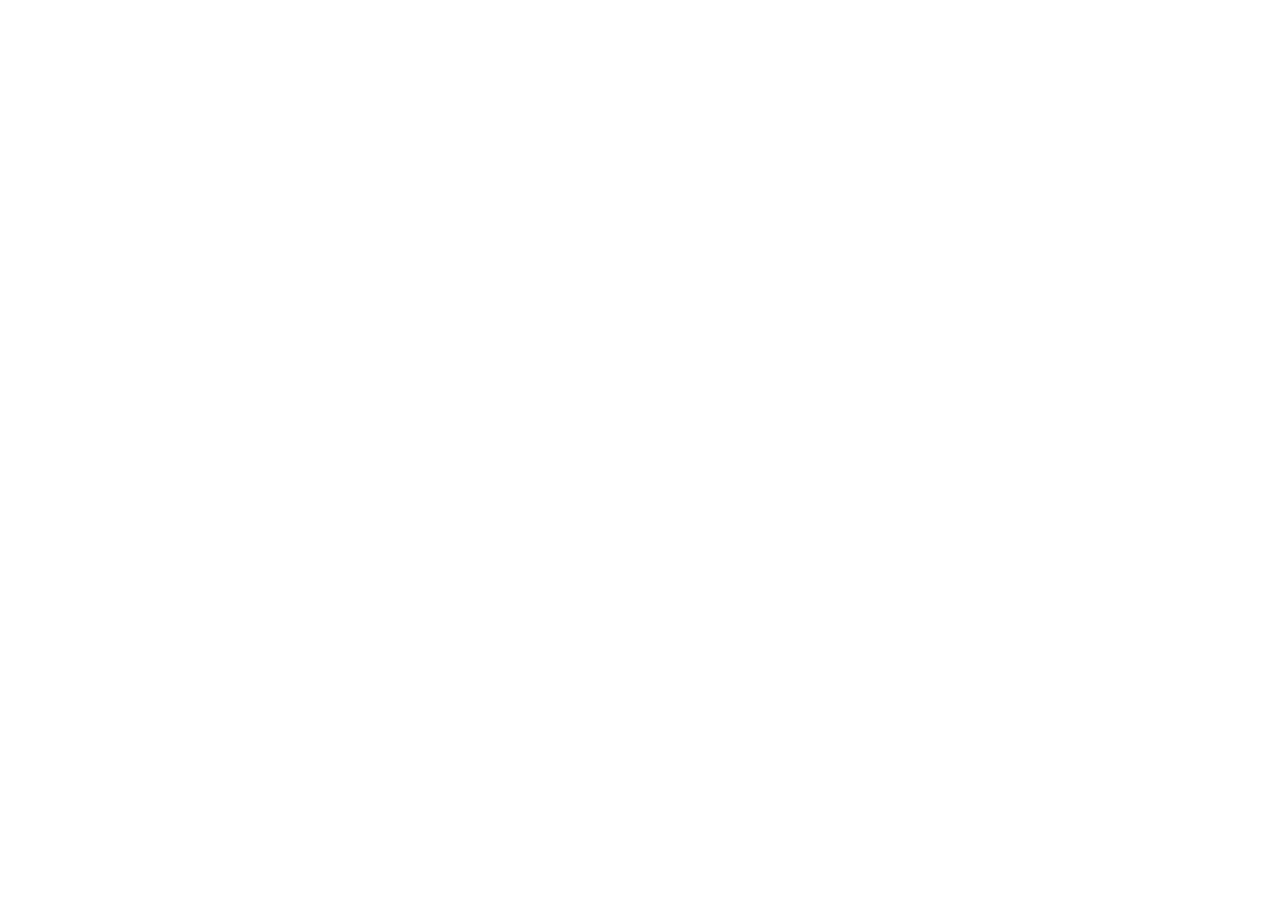
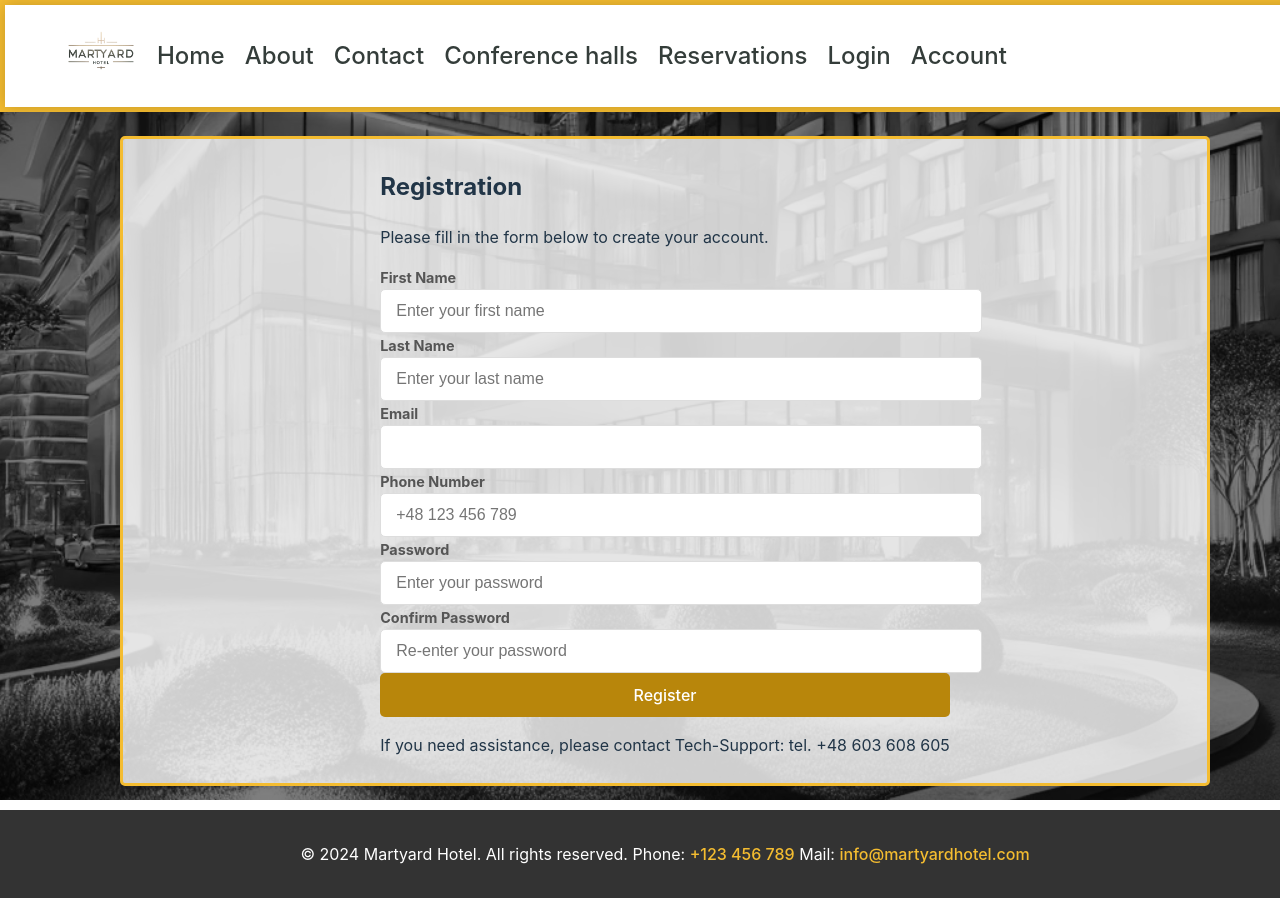
Before and after one commit to sajnogkuba/Platform_For_Hotel_Business_Sales_Department, a React (Vite) app in the folder frontend/: page /registration in a window 1280 px wide. Before the commit this address had no page. Before the commit the page ends 800 px from the top, so only its background shows below. Built offline with nearby package versions, Linux system fonts and the light colour scheme.

Commit message:
add RegisterPage

```diff
--- a/frontend/src/App.jsx
+++ b/frontend/src/App.jsx
@@ -3,6 +3,7 @@
 import ContactPage from "./pages/ContactPage/ContactPage.jsx";
 import LoginPage from "./pages/LoginPage/LoginPage.jsx";
 import CustomerLogin from "./pages/CustomerLogin/CustomerLogin.jsx";
+import RegisterPage from "./pages/RegisterPage/RegisterPage.jsx";
 
 function App() {
     return (
@@ -12,6 +13,7 @@
                 <Route path="/contact" element={<ContactPage />} />
                 <Route path="/login" element={<LoginPage />} />
                 <Route path="/customerLogin" element={<CustomerLogin />} />
+                <Route path="/registration" element={<RegisterPage />} />
             </Routes>
         </Router>
     );
--- a/frontend/src/components/LoginForm/LoginForm.css
+++ b/frontend/src/components/Form/Form.css
@@ -1,4 +1,4 @@
-.login-form {
+.form {
     background: white;
     padding: 40px 40px;
     border-radius: 12px;
@@ -7,14 +7,14 @@
 
 }
 
-.login-form h2 {
+.form h2 {
     margin-bottom: 10px;
     font-size: 1.8rem;
     color: #333;
     text-align: center;
 }
 
-.login-form p {
+.form p {
     margin-bottom: 20px;
     margin-top: 10px;
     font-size: 1rem;
@@ -22,7 +22,7 @@
     color: #555;
 }
 
-.login-form form {
+.form form {
     padding: 15px;
     display: flex;
     flex-direction: column;
--- /dev/null
+++ b/frontend/src/components/Form/Form.jsx
@@ -0,0 +1,24 @@
+import React from 'react';
+import Input from '../Input/Input.jsx';
+import Button from '../Button/Button.jsx';
+
+const Form = ({ inputs, button, onSubmit }) => {
+    return (
+        <form onSubmit={onSubmit} className="form">
+            {inputs.map((input, index) => (
+                <Input
+                    key={index}
+                    label={input.label}
+                    id={input.id}
+                    type={input.type}
+                    name={input.name}
+                    placeholder={input.placeholder}
+                    required={input.required}
+                />
+            ))}
+            <Button text={button.text} type={button.type || 'submit'} />
+        </form>
+    );
+};
+
+export default Form;
--- a/frontend/src/components/Input/Input.jsx
+++ b/frontend/src/components/Input/Input.jsx
@@ -1,11 +1,11 @@
 import React from 'react';
 import './Input.css';
 
-const Input = ({ label, id, type, name, required = false }) => {
+const Input = ({ label, id, type, name, placeholder = "", required = false }) => {
     return (
         <div className="input-group">
             <label htmlFor={id}>{label}</label>
-            <input type={type} id={id} name={name} required={required} />
+            <input type={type} id={id} name={name} required={required} placeholder={placeholder}/>
         </div>
     );
 };
--- a/frontend/src/components/LoginForm/LoginForm.jsx
+++ /dev/null
@@ -1,23 +0,0 @@
-import Button from "../Button/Button.jsx";
-import "./LoginForm.css";
-import Input from "../Input/Input.jsx";
-
-const LoginForm = () => {
-    return (
-        <div className="login-form">
-            <h2>Customer Login</h2>
-            <p>Nice to see you again!</p>
-            <form method="post">
-                <Input label="Email:" id="email" type="email" name="email" required />
-                <Input label="Password:" id="password" type="password" name="password" required />
-                <Button text="Login" type="submit" />
-            </form>
-            <p>Don't have an account yet?</p>
-            <a href="/registration" className="register-button">
-                <Button text="Register" type="submit"/>
-            </a>
-        </div>
-    );
-}
-
-export default LoginForm;
--- a/frontend/src/pages/CustomerLogin/CustomerLogin.jsx
+++ b/frontend/src/pages/CustomerLogin/CustomerLogin.jsx
@@ -1,19 +1,35 @@
 import Navbar from "../../components/Navbar/Navbar.jsx";
 import Footer from "../../components/Footer/Footer.jsx";
-import LoginForm from "../../components/LoginForm/LoginForm.jsx";
+import Button from "../../components/Button/Button.jsx";
+import Form from "../../components/Form/Form.jsx";
 
 const CustomerLogin = () => {
+    const inputs = [
+        { label: "Email:",  id: "email", type: "email", name:"email", required:true},
+        { label: "Password:", id: "password", type: "password", name:"password", required:true}
+    ];
+
+    const button = {
+        text: "Login",
+        type: "submit"
+    };
+
     return (
         <div className="page-container">
-            <Navbar />
-
+            <Navbar/>
             <div className="page-content">
-                <LoginForm />
+                <div className="login-form">
+                    <h2>Customer Login</h2>
+                    <p>Nice to see you again!</p>
+                    <Form inputs={inputs} button={button} onSubmit={(e) => e.preventDefault()}/>
+                    <p>Don't have an account yet?</p>
+                    <a href="/registration">
+                        <Button text="Register" type="submit"/>
+                    </a>
+                </div>
             </div>
-
-            <Footer />
+            <Footer/>
         </div>
     );
-}
-
+};
 export default CustomerLogin;
--- /dev/null
+++ b/frontend/src/pages/RegisterPage/RegisterPage.jsx
@@ -0,0 +1,40 @@
+import React from "react";
+import "./RegisterPage.css";
+import Navbar from "../../components/Navbar/Navbar.jsx";
+import Footer from "../../components/Footer/Footer.jsx";
+import Form from "../../components/Form/Form.jsx";
+
+const RegisterPage = () => {
+    const inputs = [
+        { label: "First Name", id: "first-name", type: "text", name: "first-name", placeholder: "Enter your first name", required: true },
+        { label: "Last Name", id: "last-name", type: "text", name: "last-name", placeholder: "Enter your last name", required: true },
+        { label: "Email", id: "email", type: "email", name: "email", required: true },
+        { label: "Phone Number", id: "phone", type: "tel", name: "phone", placeholder: "+48 123 456 789", required: true },
+        { label: "Password", id: "password", type: "password", name: "password", placeholder: "Enter your password", required: true },
+        { label: "Confirm Password", id: "confirm-password", type: "password", name: "confirm-password", placeholder: "Re-enter your password", required: true },
+    ];
+
+    const button = {
+        text: "Register",
+        type: "submit"
+    };
+
+  return (
+      <div className="page-container">
+          <Navbar />
+
+          <div className="page-content">
+              <div className="login-form">
+                  <h2>Registration</h2>
+                  <p>Please fill in the form below to create your account.</p>
+                    <Form inputs={inputs} button={button} onSubmit={(e) => e.preventDefault()} />
+                  <p>If you need assistance, please contact Tech-Support: tel. +48 603 608 605</p>
+              </div>
+          </div>
+
+          <Footer />
+      </div>
+  );
+};
+
+export default RegisterPage;
```
Also changed, not shown: frontend/src/pages/RegisterPage/RegisterPage.css (added).
